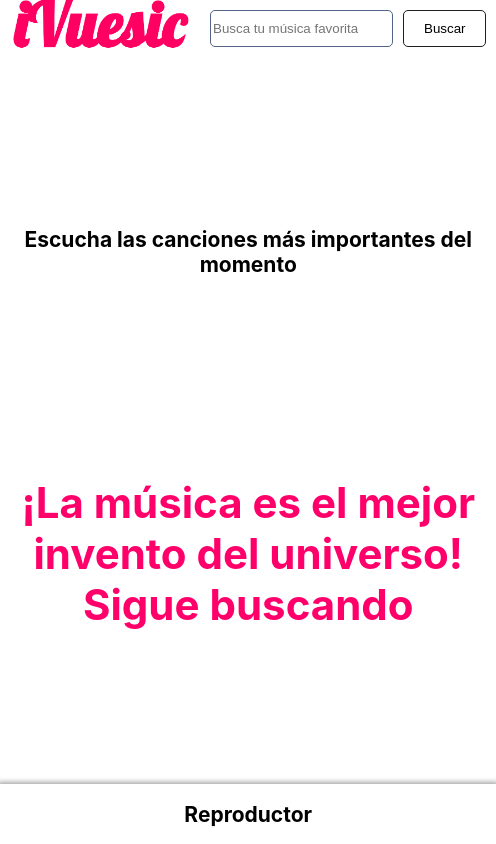
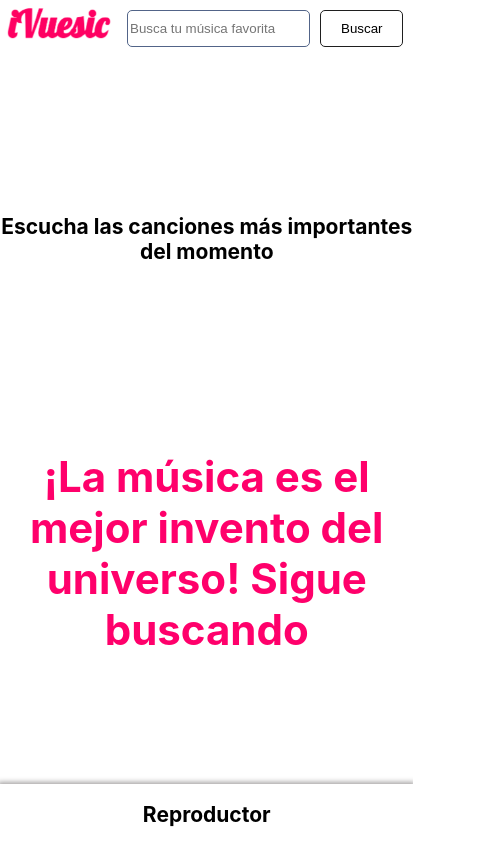
Before and after one commit to AngelVasquezNep/iVuesic, a Nuxt app: page / in a window 390 px wide. Shown: the whole page, 496 px wide, since content can reach past the window. Built offline with nearby package versions, Linux system fonts and the light colour scheme.

Commit message:
Fix en logo

```diff
--- a/layouts/default.vue
+++ b/layouts/default.vue
@@ -60,6 +60,7 @@ body {
 @media screen and (max-width: 768px) {
   .nuxt-container {
     grid-template-areas: ' barra buscador' ' nuxt nuxt' ' reproductor reproductor ';
+    grid-template-columns: 30% 1fr;
   }
 }
 
```
